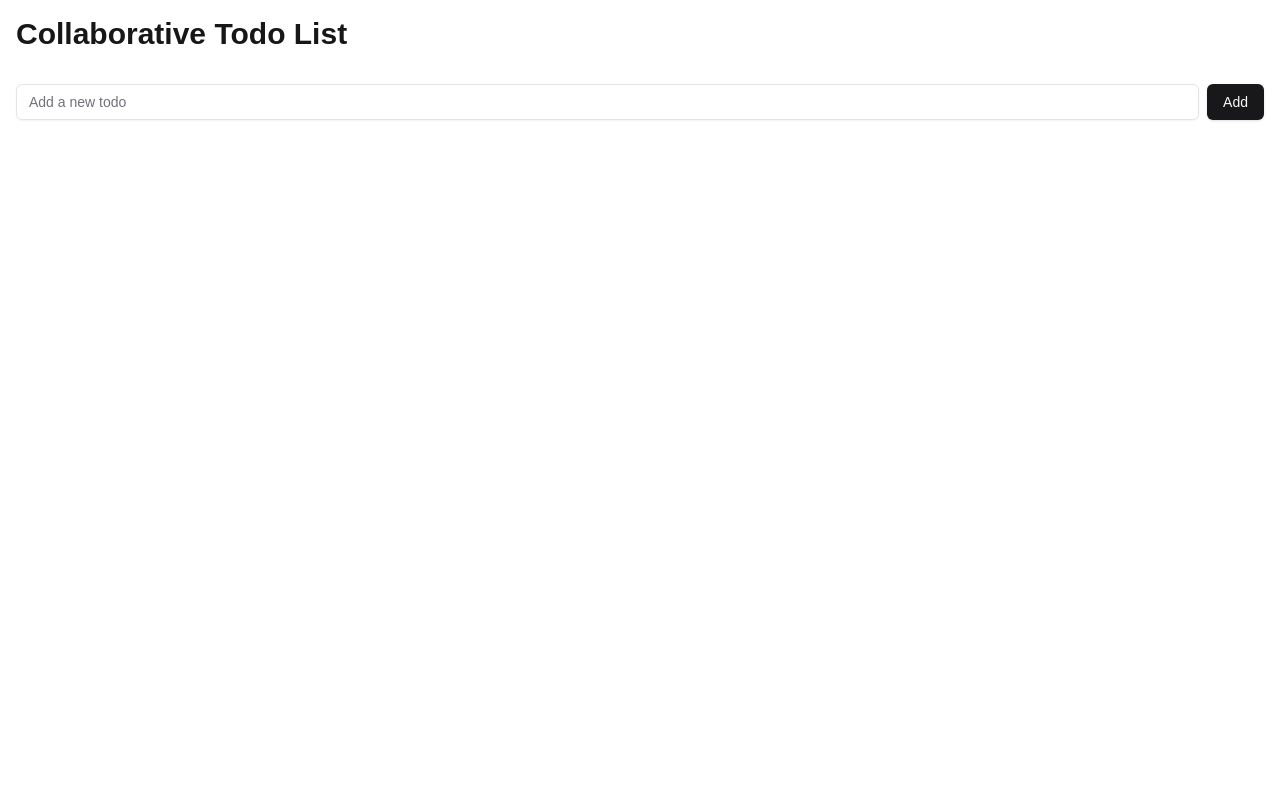
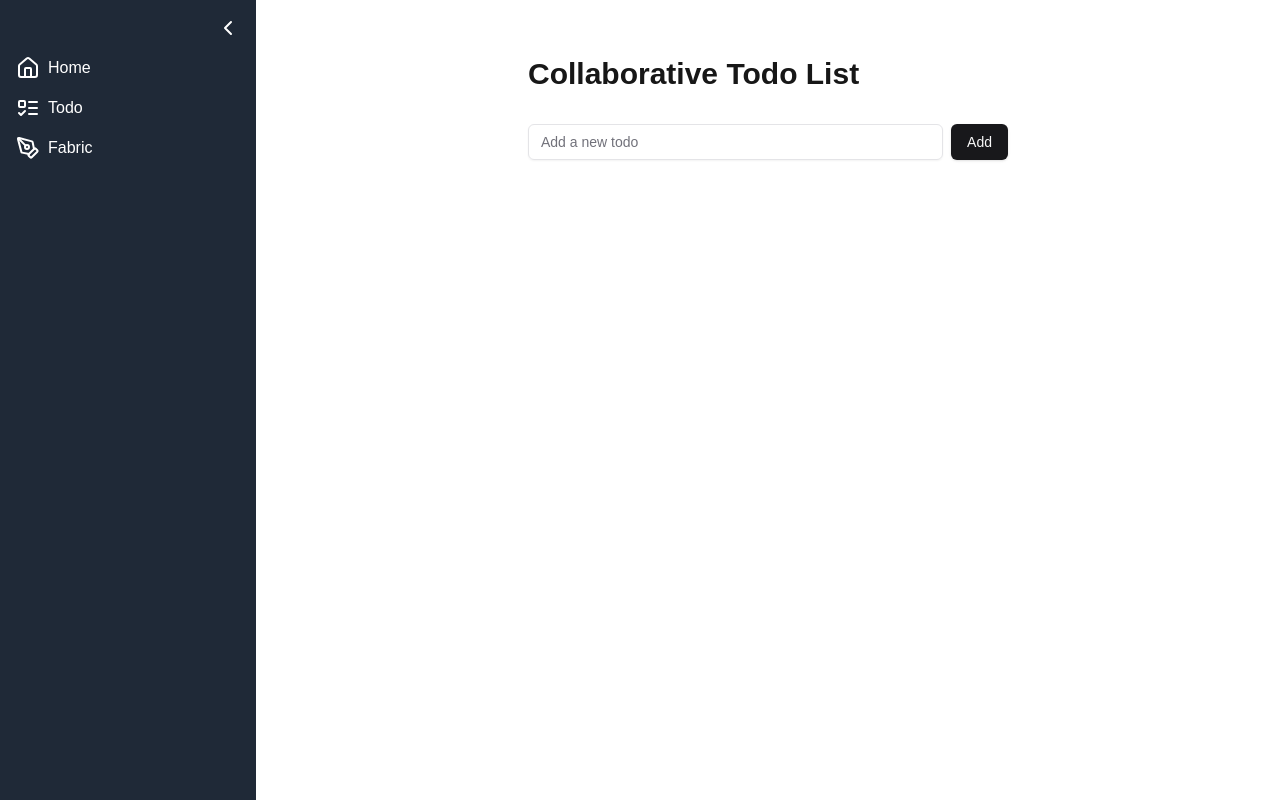
Before and after one commit to chenxiaoyao6228/yjs-demo, a Next.js app: page /todo in a window 1280 px wide. Built offline with nearby package versions, Linux system fonts and the light colour scheme; what y-websocket would draw is missing.

Commit message:
feat: sidebar

```diff
--- a/app/fabric/page.tsx
+++ b/app/fabric/page.tsx
@@ -1,12 +1,12 @@
 'use client'
 
 import Fabric from '@/components/fabric';
+import AppWrapper from '@/components/AppWrapper';
 
 export default function FabricPage() {
   return (
-    <div className="container mx-auto p-4">
-      <h1 className="text-3xl font-bold mb-8">Collaborative Fabric Canvas</h1>
+    <AppWrapper title="Collaborative Fabric Canvas">
       <Fabric />
-    </div>
+    </AppWrapper>
   );
 }
--- a/app/page.tsx
+++ b/app/page.tsx
@@ -2,12 +2,32 @@ import Link from 'next/link';
 
 export default function Home() {
   return (
-    <div className="container mx-auto p-4">
-      <h1 className="text-3xl font-bold mb-8">Collaborative App</h1>
-      <nav className="space-x-4">
-        <Link href="/todo" className="text-blue-500 hover:underline">Todo List</Link>
-        <Link href="/fabric" className="text-blue-500 hover:underline">Fabric Canvas</Link>
-      </nav>
+    <div className="container mx-auto p-8 bg-gray-100 min-h-screen">
+      <h1 className="text-4xl font-bold mb-8 text-center text-gray-800">Yjs Collaborative Apps</h1>
+      <div className="grid grid-cols-1 md:grid-cols-2 gap-8">
+        <div className="bg-white p-6 rounded-lg shadow-md">
+          <h2 className="text-2xl font-semibold mb-4 text-blue-600">Todo List</h2>
+          <p className="mb-4 text-gray-700">A collaborative todo list app where you can manage tasks in real-time with your team.</p>
+          <Link href="/todo" className="inline-block bg-blue-500 text-white py-2 px-4 rounded hover:bg-blue-600 transition duration-300">
+            Go to Todo List
+          </Link>
+        </div>
+        <div className="bg-white p-6 rounded-lg shadow-md">
+          <h2 className="text-2xl font-semibold mb-4 text-green-600">Fabric Canvas</h2>
+          <p className="mb-4 text-gray-700">A shared canvas where you can collaboratively create and edit designs in real-time.</p>
+          <Link href="/fabric" className="inline-block bg-green-500 text-white py-2 px-4 rounded hover:bg-green-600 transition duration-300">
+            Go to Fabric Canvas
+          </Link>
+        </div>
+        {/* Placeholder for future Text Editor app */}
+        {/* <div className="bg-white p-6 rounded-lg shadow-md">
+          <h2 className="text-2xl font-semibold mb-4 text-purple-600">Text Editor</h2>
+          <p className="mb-4 text-gray-700">A collaborative text editor for real-time document editing and sharing.</p>
+          <Link href="/text-editor" className="inline-block bg-purple-500 text-white py-2 px-4 rounded hover:bg-purple-600 transition duration-300">
+            Go to Text Editor
+          </Link>
+        </div> */}
+      </div>
     </div>
   );
 }
--- a/app/todo/page.tsx
+++ b/app/todo/page.tsx
@@ -1,12 +1,12 @@
 'use client'
 
 import Todo from '@/components/todo';
+import AppWrapper from '@/components/AppWrapper';
 
 export default function TodoPage() {
   return (
-    <div className="container mx-auto p-4">
-      <h1 className="text-3xl font-bold mb-8">Collaborative Todo List</h1>
+    <AppWrapper title="Collaborative Todo List">
       <Todo />
-    </div>
+    </AppWrapper>
   );
 }
--- /dev/null
+++ b/components/AppWrapper/index.tsx
@@ -0,0 +1,23 @@
+import React, { ReactNode } from 'react';
+import SideMenu from '../SideMenu';
+
+interface AppWrapperProps {
+  children: ReactNode;
+  title: string;
+}
+
+const AppWrapper: React.FC<AppWrapperProps> = ({ children, title }) => {
+  return (
+    <div className="flex">
+      <SideMenu />
+      <div className="flex-1 flex justify-center mt-10">
+        <main className="w-1/2 p-4">
+          <h1 className="text-3xl font-bold mb-8">{title}</h1>
+          {children}
+        </main>
+      </div>
+    </div>
+  );
+};
+
+export default AppWrapper;
--- /dev/null
+++ b/components/SideMenu/index.tsx
@@ -0,0 +1,43 @@
+import React, { useState } from 'react';
+import Link from 'next/link';
+import { ChevronLeft, ChevronRight, Home, ListTodo, PenTool } from 'lucide-react';
+
+const SideMenu: React.FC = () => {
+  const [isCollapsed, setIsCollapsed] = useState(false);
+
+  const toggleCollapse = () => {
+    setIsCollapsed(!isCollapsed);
+  };
+
+  return (
+    <nav className={`bg-gray-800 h-screen p-4 transition-all duration-300 ease-in-out ${isCollapsed ? 'w-16' : 'w-64'}`}>
+      <div className="flex justify-end mb-4">
+        <button onClick={toggleCollapse} className="text-white hover:text-gray-300">
+          {isCollapsed ? <ChevronRight size={24} /> : <ChevronLeft size={24} />}
+        </button>
+      </div>
+      <ul className="space-y-4">
+        <li>
+          <Link href="/" className={`flex items-center text-white hover:text-gray-300 ${isCollapsed ? 'justify-center' : ''}`}>
+            <Home size={24} />
+            {!isCollapsed && <span className="ml-2">Home</span>}
+          </Link>
+        </li>
+        <li>
+          <Link href="/todo" className={`flex items-center text-white hover:text-gray-300 ${isCollapsed ? 'justify-center' : ''}`}>
+            <ListTodo size={24} />
+            {!isCollapsed && <span className="ml-2">Todo</span>}
+          </Link>
+        </li>
+        <li>
+          <Link href="/fabric" className={`flex items-center text-white hover:text-gray-300 ${isCollapsed ? 'justify-center' : ''}`}>
+            <PenTool size={24} />
+            {!isCollapsed && <span className="ml-2">Fabric</span>}
+          </Link>
+        </li>
+      </ul>
+    </nav>
+  );
+};
+
+export default SideMenu;
--- a/components/fabric/FabricCanvas.tsx
+++ b/components/fabric/FabricCanvas.tsx
@@ -56,7 +56,12 @@ const FabricCanvas: React.FC = () => {
     }
   }, [shapes, updateAttr, removeShape]);
 
-  return <canvas ref={canvasRef} />;
+  return (
+    <canvas
+      ref={canvasRef}
+      className="border-2 border-gray-300 rounded-lg shadow-md bg-white"
+    />
+  );
 };
 
 export default FabricCanvas;
--- a/components/fabric/store.ts
+++ b/components/fabric/store.ts
@@ -1,7 +1,7 @@
 import { create } from 'zustand';
 import * as Y from 'yjs';
 import { WebsocketProvider } from 'y-websocket';
-import { fabric } from 'fabric';
+import { nanoid } from 'nanoid';
 
 interface Shape {
     id: string;
@@ -18,16 +18,16 @@ interface FabricStore {
     setAwareness: (data: { cursor: { x: number; y: number } }) => void;
 }
 
-const ydoc = new Y.Doc();
-const provider = new WebsocketProvider('ws://localhost:1234', 'fabric-room', ydoc);
-const yShapes = ydoc.getArray<Shape>('shapes');
+const yDoc = new Y.Doc();
+const provider = new WebsocketProvider('ws://localhost:1234', 'fabric-room', yDoc);
+const yShapes = yDoc.getArray<Shape>('shapes');
 const awareness = provider.awareness;
 
 const useStore = create<FabricStore>((set) => ({
     shapes: [],
     cursors: {},
     addShape: (shape) => {
-        const newShape = { ...shape, id: Y.generateUuid() };
+        const newShape = { ...shape, id: nanoid() } as Shape;
         yShapes.push([newShape]);
     },
     removeShape: (id) => {
```
